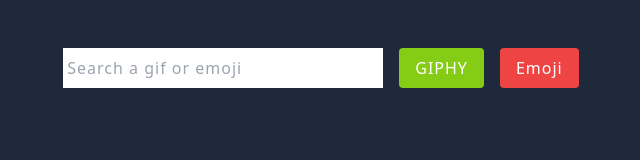
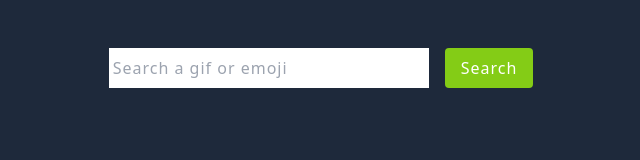
Before and after one commit to Assistantkiwi/API_FETCH_SCA_ASS7, a website: page index.html in a window 1280 px wide. Shown: the whole page, without its empty margins (339-979 px from the left). Drawn offline with nearby package versions, Linux system fonts and the light colour scheme.

Commit message:
updated the index.html and styles.css

```diff
--- a/index.html
+++ b/index.html
@@ -28,18 +28,12 @@
             id="giphy-btn"
             class="bg-lime-500 px-4 py-2 rounded text-white"
           >
-            GIPHY
-          </button>
-          <button
-            onclick="displayEmoji()"
-            class="bg-red-500 px-4 py-2 rounded text-white"
-          >
-            Emoji
+            Search
           </button>
         </div>
 
         <div
-          class="display grid gap-4 grid-cols-3 grid-rows-3 mt-4"
+          class="display grid gap-4 grid-cols-3 grid-rows-3 mt-4 grid gap-x-8 gap-y-4 grid-cols-3"
           id="gif-div"
         ></div>
         <div class="display" id="gif-div"></div>
--- a/styles.css
+++ b/styles.css
@@ -37,16 +37,6 @@
     padding: 4px;
 }
 
-
-.bg-red-500 {
-    background-color: rgb(239 68 68);
-    background-origin: border-box;
-    text-decoration-color: #fff;
-    border-radius: 0.25rem;
-    margin: 8px;
-    padding: 4px;
-}
-
 .bg-lime-500 {
     background-color: rgb(132 204 22);
     background-origin: border-box;
@@ -58,4 +48,10 @@
 
 .display {
     display: grid;
+    column-gap: 2rem;
+    row-gap: 1rem;
+    margin-right: -20px;
+    margin-left: auto;
+    padding: 20px;
+    justify-content: center;
 }
```
